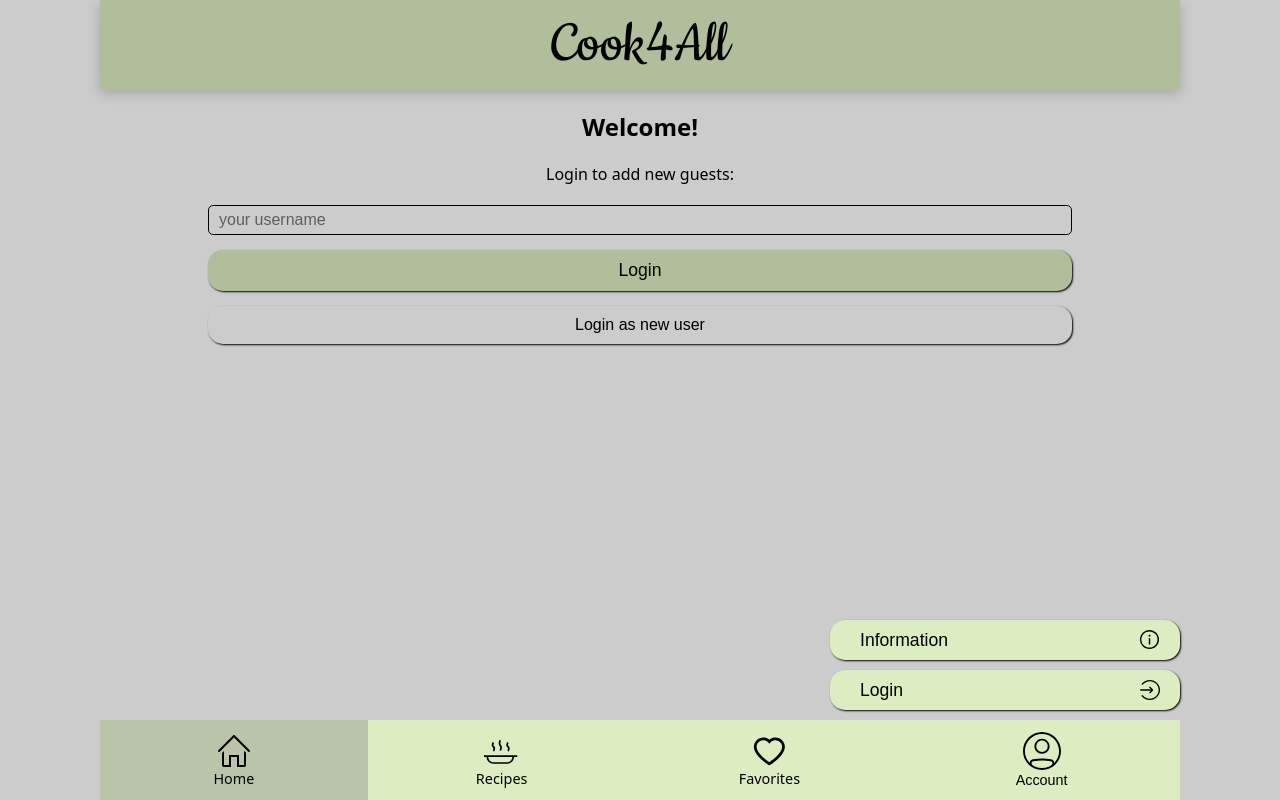
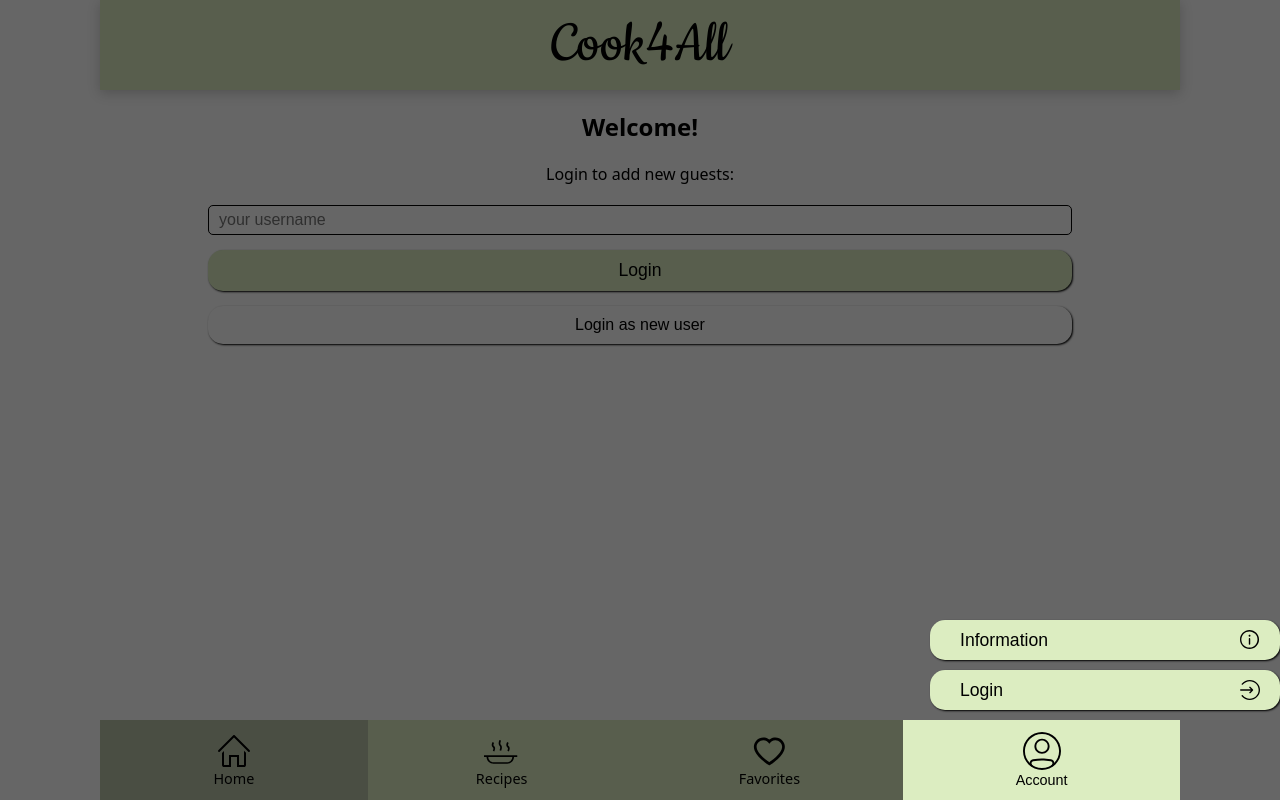
Before and after one commit to s-kond/capstone-cook4all, a React (Create React App) app: page / in a window 1280 px wide. Both pictures are taken after a click on the button "Account". Built offline with nearby package versions, Linux system fonts and the light colour scheme.

Commit message:
improve backdrop for profile-menu

```diff
--- a/src/components/NavBar.js
+++ b/src/components/NavBar.js
@@ -39,9 +39,6 @@ export default function NavBar() {
 
   return (
     <>
-      {isProfileMenuOpen && (
-        <MenuModal onClick={() => setIsProfileMenuOpen(false)} />
-      )}
       <StyledNavBar>
         <StyledNavLink to="/" end>
           <img src={homeIcon} alt="Go to Home" />
@@ -123,6 +120,7 @@ const StyledProfileButton = styled.button`
   position: relative;
   height: 80px;
   width: 100%;
+  z-index: 25;
   display: flex;
   flex-direction: column;
   align-items: center;
@@ -176,13 +174,3 @@ const ChangeIcon = styled.p`
     right: 90px;
   }
 `;
-
-const MenuModal = styled.div`
-  background-color: rgba(0, 0, 0, 0.2);
-  width: 100%;
-  height: 100%;
-  top: 50%;
-  left: 50%;
-  transform: translate(-50%, -50%);
-  position: absolute;
-`;
--- a/src/components/ProfileMenu.js
+++ b/src/components/ProfileMenu.js
@@ -35,6 +35,9 @@ export default function ProfileMenu({
 
   return (
     <>
+      {isProfileMenuOpen && (
+        <MenuBackdrop onClick={() => setIsProfileMenuOpen(false)} />
+      )}
       {isProfileMenuOpen && (
         <ButtonContainer>
           {!isLoggedIn && (
@@ -77,8 +80,9 @@ export default function ProfileMenu({
 }
 
 const ButtonContainer = styled.div`
-  position: absolute;
-  top: -210px;
+  position: fixed;
+  z-index: 25;
+  bottom: 90px;
   right: 0;
   display: flex;
   flex-direction: column-reverse;
@@ -129,3 +133,14 @@ const ChangeIcon = styled.p`
   background-color: lightcoral;
   color: white;
 `;
+
+const MenuBackdrop = styled.div`
+  background-color: rgba(0, 0, 0, 0.6);
+  width: 100vw;
+  height: 100vh;
+  z-index: 20;
+  top: 50%;
+  left: 50%;
+  transform: translate(-50%, -50%);
+  position: fixed;
+`;
```
